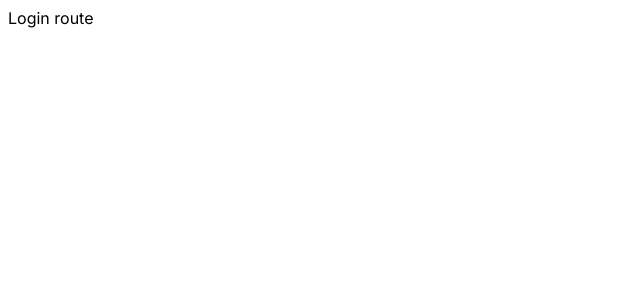
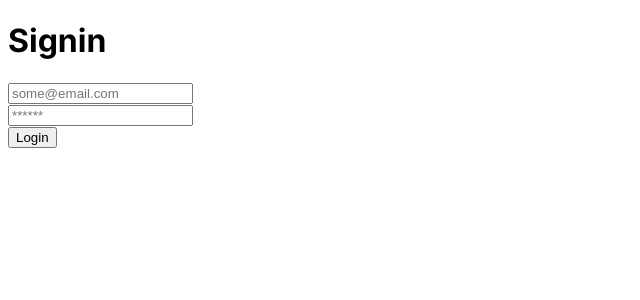
Before and after one commit to flan02/nextAuthjs, a Next.js app: page /login in a window 1280 px wide. Shown: the top 300 px of the page, without its empty margins (0-640 px from the left). Built offline with nearby package versions, Linux system fonts and the light colour scheme.

Commit message:
Ya creamos el formulario desde el frontend y enviar la info a la API para validar nuestro login.

```diff
--- a/app/api/auth/[...nextauth]/route.ts
+++ b/app/api/auth/[...nextauth]/route.ts
@@ -46,6 +46,9 @@ const handler = NextAuth({
             session.user = token.user as any //? La sesion tendra en el navegador data del token
             return session
         },
+    },
+    pages: {
+        signIn: '/login', //* Si accedo a localhost:3000/api/auth/signin me redirecciona a /login
     }
 })
 
--- a/app/login/page.tsx
+++ b/app/login/page.tsx
@@ -1,8 +1,46 @@
-import React from 'react'
+"use client"
+import { FormEvent, useState } from "react"
+import { signIn } from 'next-auth/react' //? Podemos loguearnos inmediatamente despues de registrarnos
+import { useRouter } from "next/navigation"
 
-function Login() {
+//! Por defecto los botones qe van dentro de un form llevan el tipo submit
+
+const Login = () => {
+    const [error, setError] = useState('')
+    const router = useRouter()
+
+    const handleSubmit = async (e: FormEvent<HTMLFormElement>) => {
+        e.preventDefault()
+        const formData = new FormData(e.currentTarget) //* Obtenemos los datos del formulario
+
+        const email = formData.get('email')
+        const password = formData.get('password')
+
+        //console.log(email, password);
+        //TODO Guardar los datos en una sesion podemos usar redux o context y localstorage
+        const resAuth = await signIn('credentials', { //* Respuesta de next-auth
+            email,
+            password,
+            redirect: false,
+        }) //* Hacemos el login
+        if (resAuth?.error) return setError(resAuth.error as string)
+        if (resAuth?.ok) return router.push('/dashboard') //* Si el login es correcto redireccionamos
+        //console.log(resAuth)
+    }
+
+    //! Usar bibliotecas como formit, reactfrom para manejar formularios desde el frontend
+    //TODO Por el momento nuestro login solo esta validado desde el backend.
+
     return (
-        <div>Login route</div>
+        <div>
+            <form onSubmit={handleSubmit}>
+                <h1>Signin</h1>
+                <input type="email" name="email" placeholder="some@email.com" /><br />
+                <input type="password" name="password" placeholder="******" /><br />
+                <button type="submit">Login</button>
+                {error && <p style={{ background: "red", color: "white", width: "max-content" }}>{error}</p>}
+            </form>
+        </div>
     )
 }
 
```
Also changed, not shown: app/register/page.tsx (+5 -2 lines).
